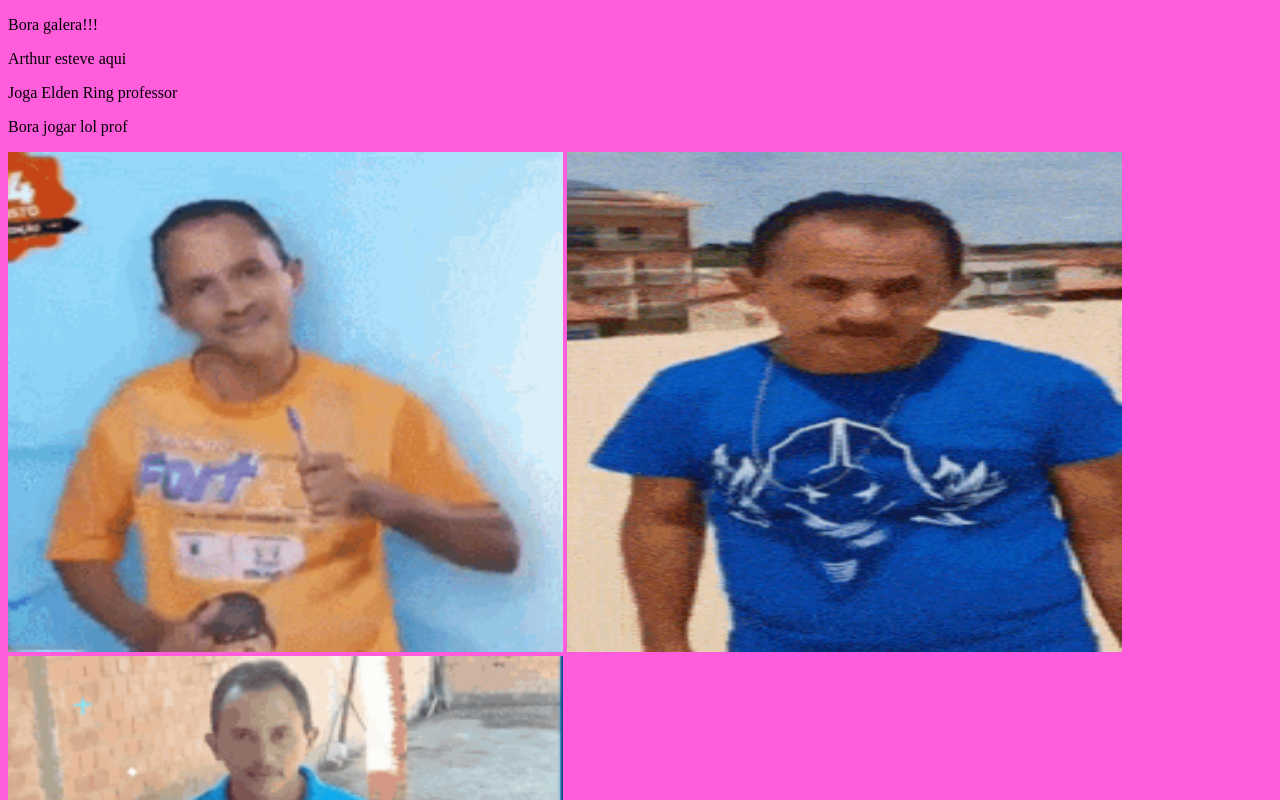
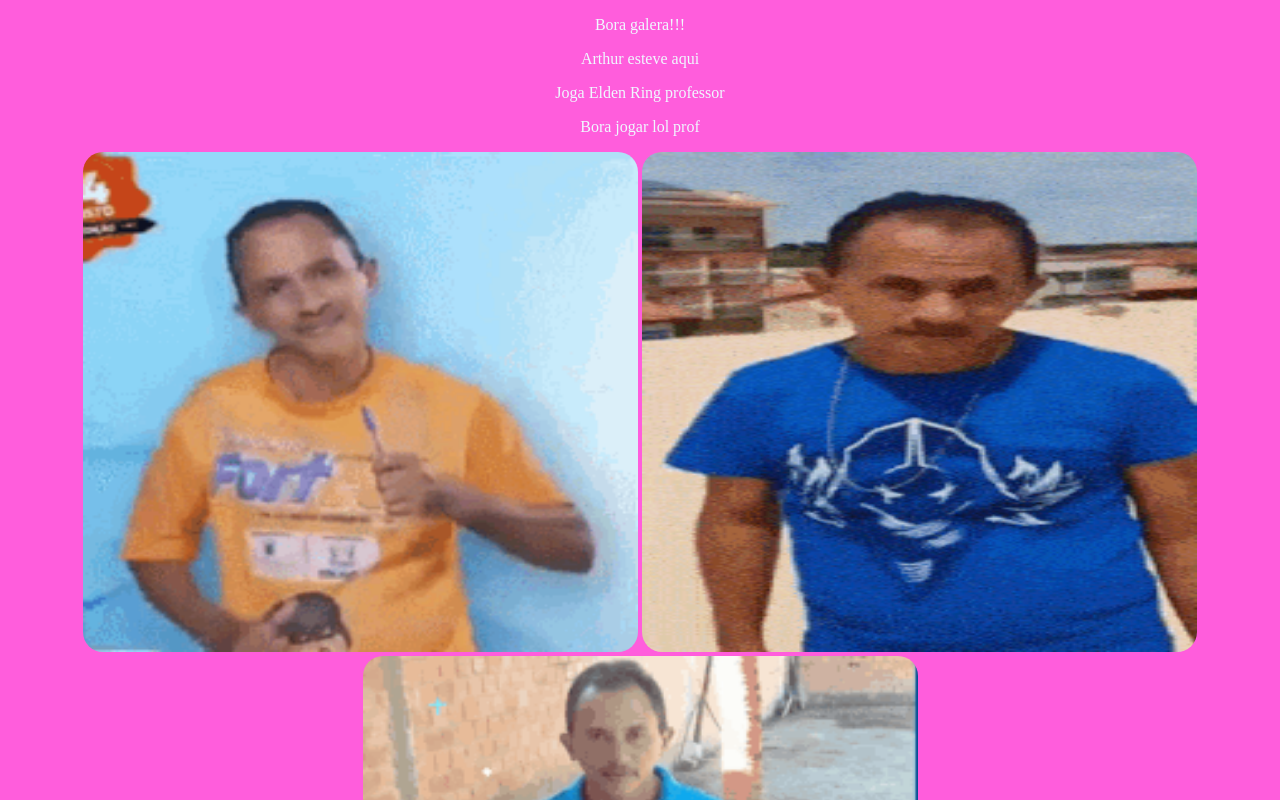
Before and after one commit to brunogomesifrn/aula_2024_apdw, a plain HTML site: page bruno/index.html in a window 1280 px wide. Shown: the top 800 px of the page. Drawn offline with Linux system fonts and the light colour scheme.

Commit message:
Alterei a pagina do bg

```diff
--- a/bruno/img/css.css
+++ b/bruno/img/css.css
@@ -6,6 +6,17 @@
     width: 555px;
     height: 500px;
 }
+
+img{
+    border-radius: 20px;
+}
+
+p {
+    color: aliceblue;
+}
+
 body{
     background-color: rgb(255, 93, 220);
+    margin: 0;
+    text-align: center;
 }
```
